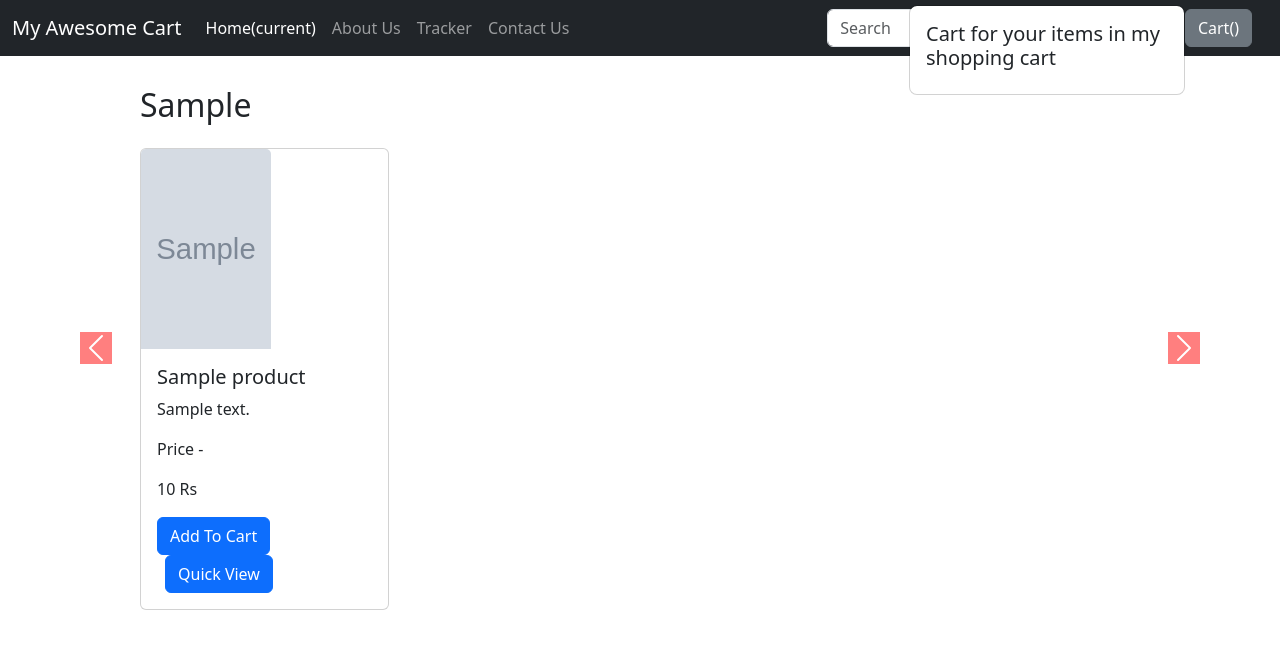
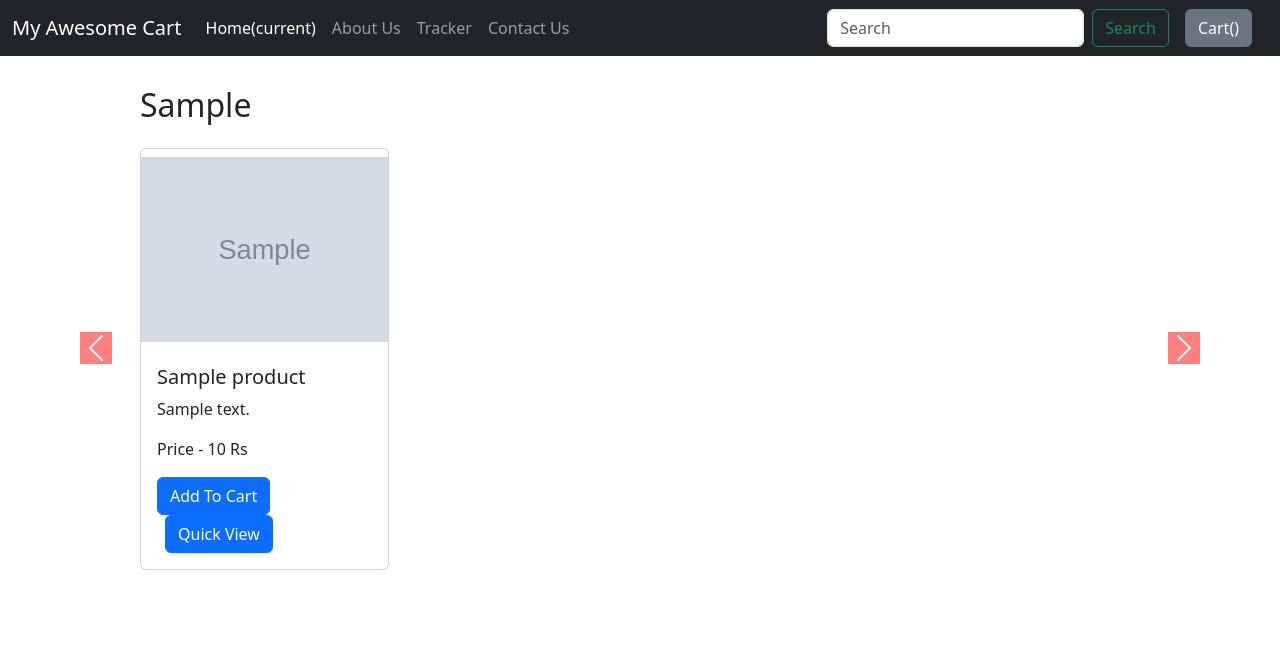
Before and after one commit to Aakashmid/MyEcommerceWeb, a Django app: page /shop/ in a window 1280 px wide. Shown: the top 649 px of the page. Run offline with Django 4.2, Linux system fonts and the light colour scheme; tables that the repository leaves empty hold one stand-in row (values such as "Sample post"); grey boxes marked "Sample" are stand-in pictures; some libraries are stand-ins or nearby versions.

Commit message:
modified index.html

```diff
--- a/shop/templates/shop/index.html
+++ b/shop/templates/shop/index.html
@@ -62,7 +62,7 @@ bottom:auto;
 
   <h2>{{products.0.category}}</h2>
   <div class="row">
-    <div class="carousel slide my-3" id="demo{{forloop.counter}}" data-ride="carousel">
+    <div class="carousel slide my-3" id="demo{{forloop.counter}}" data-ride="carousel" data-interval='false'>
       <ul class="carousel-indicators">
         <li data-target="#demo{{forloop.counter}}" data-slide-to="0" class="active"></li>
         {% for i in range %}
@@ -79,12 +79,12 @@ bottom:auto;
           {% for i in products %}
           <div class="col-xs-3 col-sm-3 col-md-3">
             <div class="card" style="width:94%; margin-right:0px; margin-left:0px;">
-              <img src='/media/{{i.image}} ' class="card-img-top" alt="...">
+              <img src='/media/{{i.image}} '  style="object-fit: contain;width: 100%;"  class="card-img-top" alt="...">
               <div class="card-body">
-                <h5 class="card-title" id="namepr{{i.id}}">{{i.product_name}}</h5>
-                <p class="card-text">{{i.desc}}</p>
+                <h5 class="card-title" id="namepr{{i.id}}">{{i.product_name| truncatechars:20}}</h5>
+                <p class="card-text">{{i.desc | truncatechars:30}}</p>
                 <p>Price -
-                <p class="card-text" id="pricepr{{i.id}}">{{i.price}} Rs</p>
+                <span class="card-text" id="pricepr{{i.id}}">{{i.price}} Rs</span>
                 </p>
 
                 <span id="divpr{{i.id}}" class="divpr">
@@ -133,7 +133,7 @@ bottom:auto;
 
 <script>
   console.log(cart);
-  $.noConflict();      // tp avoid conflict between javascript and jquery $
+  $.noConflict();      // to avoid conflict between javascript and jquery $
 
   console.log('working');
   if (localStorage.getItem('cart') == null) {
@@ -144,6 +144,7 @@ bottom:auto;
     document.getElementById('cart').innerHTML = Object.keys(cart).length;
     updateCart(cart);
   }
+
   // $('.cart').click(function () {
   $('.divpr').on('click', 'button.cart', function () {
     var idstr = this.id.toString();
@@ -159,10 +160,8 @@ bottom:auto;
       cart[idstr] = [Qty, Name, Price];
     }
     updateCart(cart);
-    // console.log(cart);
-    // localStorage.setItem('cart', JSON.stringify(cart));
-    // document.getElementById('cart').innerHTML = Object.keys(cart).length;
   });
+
   function updatePopover(cart) {
     var popStr = "";
     popStr = popStr + "<h5> Cart for your items in my shopping cart </h5><div class='mx-2 my-2'>";
@@ -174,7 +173,6 @@ bottom:auto;
     }
     popStr = popStr + "</div> <a href='/shop/checkout'><button class='btn btn-primary' id='checkOut' >Check Out</button></a> <button class='btn btn-primary' id='clearcart' onclick='clearCart()'>Clear Cart</button>"
     document.getElementById('popcart').setAttribute('data-content', popStr);
-    $('#popcart').popover('show');
   }
 
   //Function to clear cart
@@ -187,6 +185,8 @@ bottom:auto;
     cart = {};
     updateCart(cart);
   }
+
+
   //Function for updating cart
   function updateCart(cart) {
     var sum = 0;
@@ -220,6 +220,8 @@ bottom:auto;
 
     updateCart(cart);
   });
+
+
   //Plus button
   $('.divpr').on("click", "button.plus", function () {
     a = this.id.slice(6,);
@@ -228,8 +230,8 @@ bottom:auto;
     updateCart(cart);
   });
 
-  $('#popcart').popover('show');
-  updatePopover(cart);
+$("#popcart").popover('show');
+updatePopover(cart);
 
 
 </script>
```
